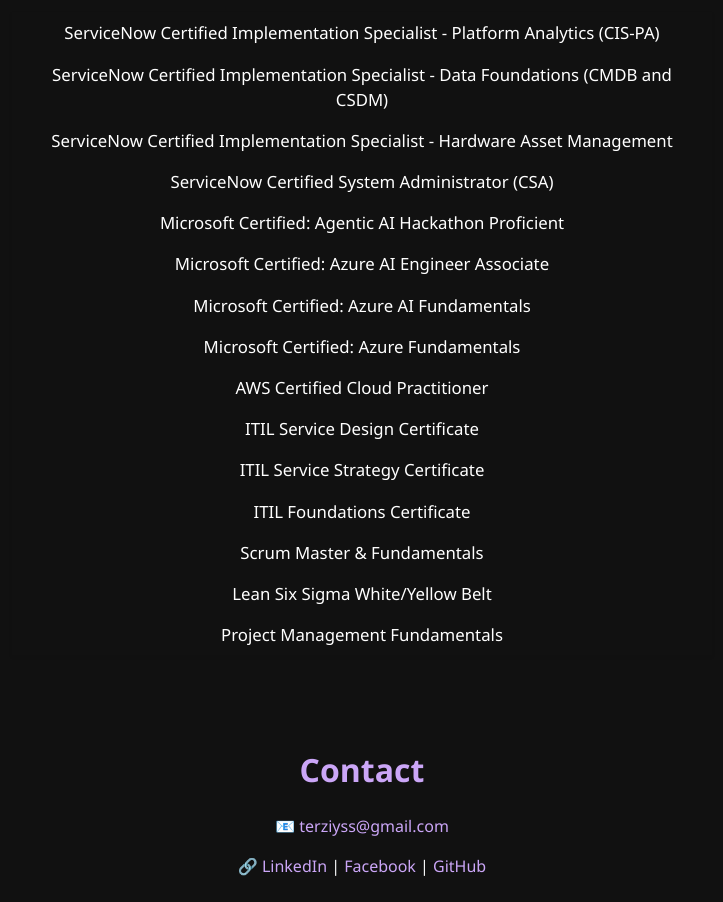
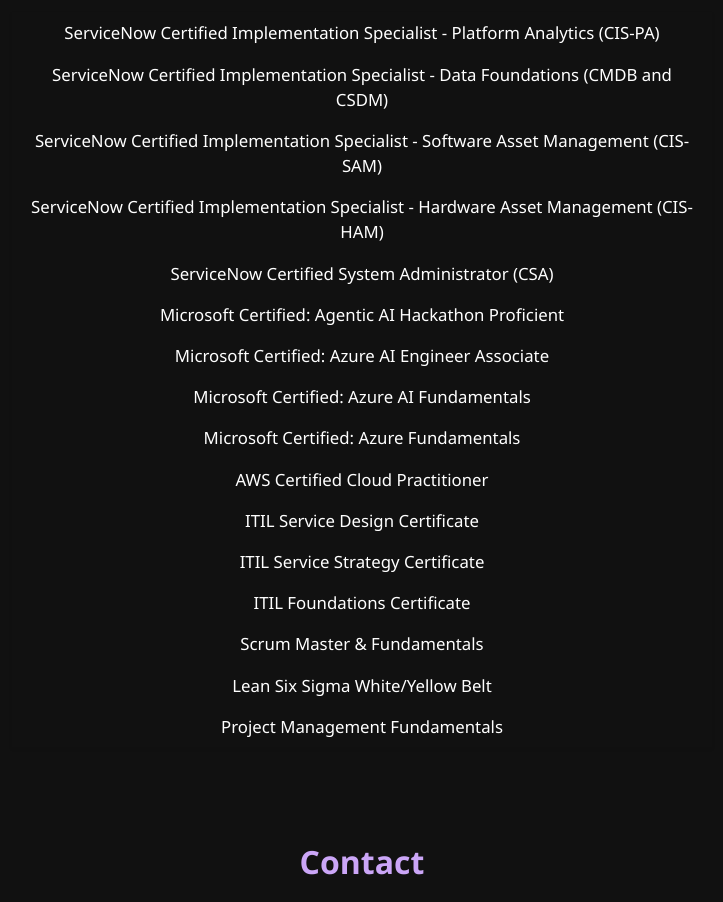
Before and after one commit to stenx01/resume, a plain HTML site: page index.html in a window 1280 px wide. Shown: the part 3660-4562 px from the top of the page, without its empty margins (278-1001 px from the left). Drawn offline with nearby package versions, Linux system fonts and the light colour scheme.

Commit message:
Added CIS-SAM

```diff
--- a/index.html
+++ b/index.html
@@ -204,7 +204,8 @@
   <ul class="list-group list-group-flush shadow-sm">
     <li class="list-group-item">ServiceNow Certified Implementation Specialist - Platform Analytics (CIS-PA) </li>
     <li class="list-group-item">ServiceNow Certified Implementation Specialist - Data Foundations (CMDB and CSDM) </li>
-    <li class="list-group-item">ServiceNow Certified Implementation Specialist - Hardware Asset Management </li>
+    <li class="list-group-item">ServiceNow Certified Implementation Specialist - Software Asset Management (CIS-SAM)</li>
+    <li class="list-group-item">ServiceNow Certified Implementation Specialist - Hardware Asset Management (CIS-HAM)</li>
     <li class="list-group-item">ServiceNow Certified System Administrator (CSA)</li>
     <li class="list-group-item">Microsoft Certified: Agentic AI Hackathon Proficient</li>
     <li class="list-group-item">Microsoft Certified: Azure AI Engineer Associate</li>
```
